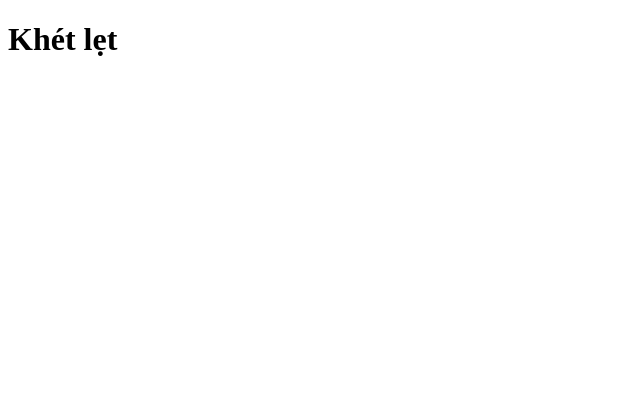
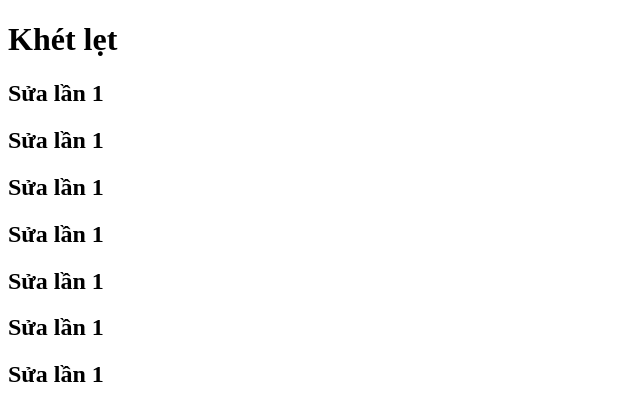
Before and after one commit to HaTienTrinh/tess2, a plain HTML site: page index.html in a window 1280 px wide. Shown: the whole page, without its empty margins (0-640 px from the left). Drawn offline with Linux system fonts and the light colour scheme.

Commit message:
1.sửa lần 1 thêm about

```diff
--- a/index.html
+++ b/index.html
@@ -7,5 +7,12 @@
   </head>
   <body>
     <h1>Khét lẹt</h1>
+    <h2>Sửa lần 1</h2>
+    <h2>Sửa lần 1</h2>
+    <h2>Sửa lần 1</h2>
+    <h2>Sửa lần 1</h2>
+    <h2>Sửa lần 1</h2>
+    <h2>Sửa lần 1</h2>
+    <h2>Sửa lần 1</h2>
   </body>
 </html>
```
Also changed, not shown: about.html (added, +11 -0 lines).
